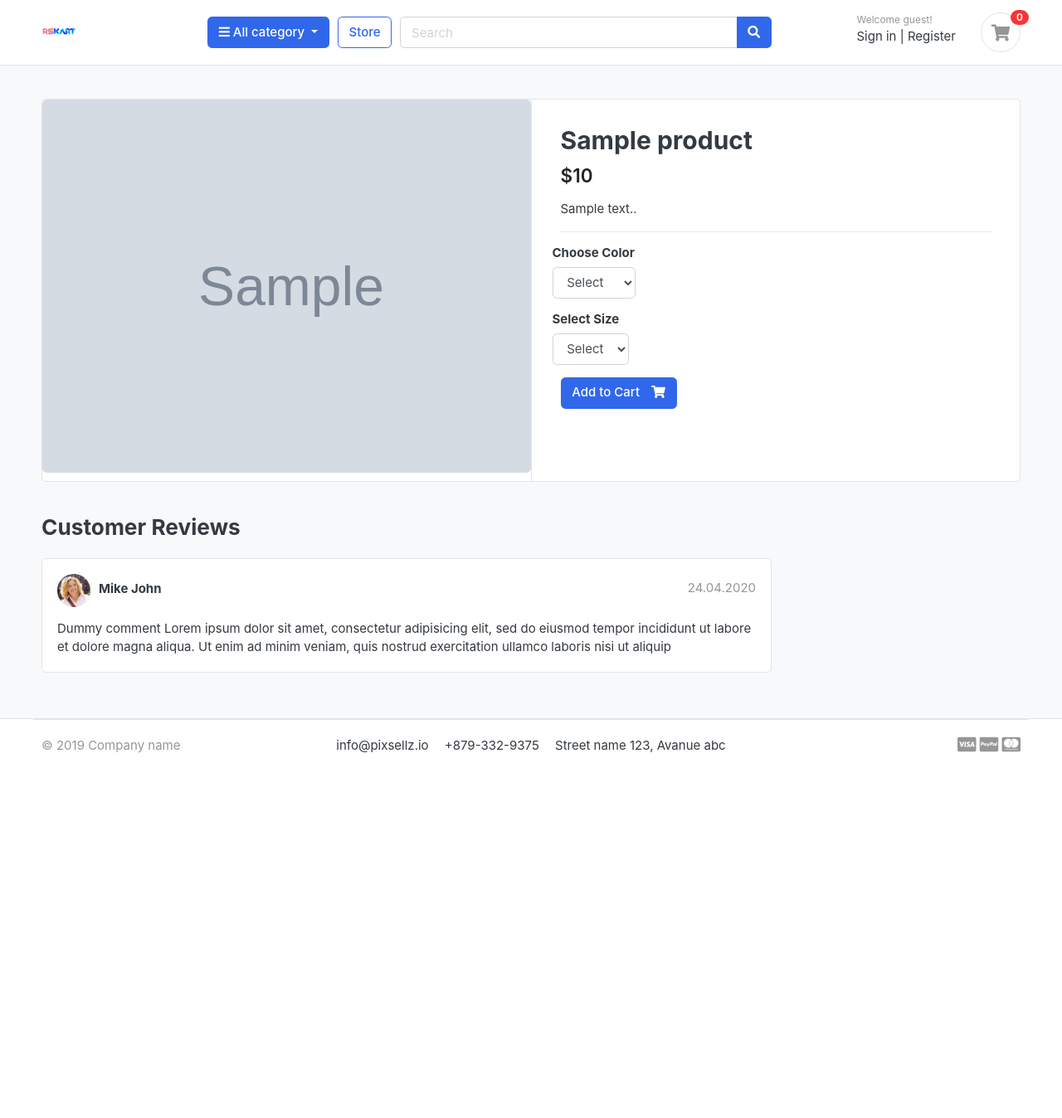
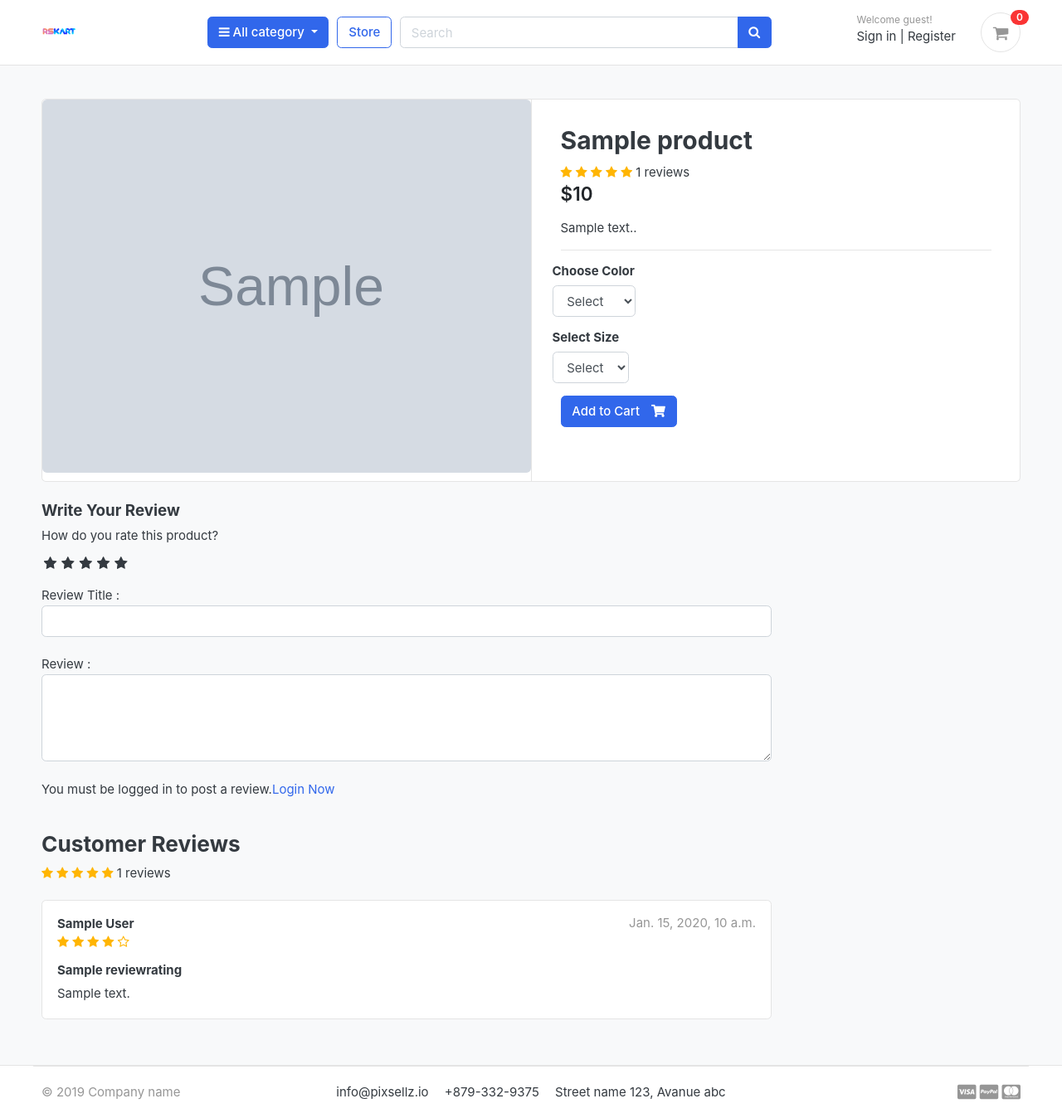
Before and after one commit to rupali399/RSkart-django, a Django app: a page that uses templates/base.html in a window 1280 px wide. Shown: the whole page at 83% size. Before the commit the page ends 908 px from the top, so only its background shows below. Run offline with Django 3.2, Linux system fonts and the light colour scheme; tables that the repository leaves empty hold one stand-in row (values such as "Sample post"); grey boxes marked "Sample" are stand-in pictures; parts of the project's set-up code (start-up, migrations or seed data) failed here and were passed over; some libraries are stand-ins or nearby versions; some web fonts are replaced.

Commit message:
review and rating system

```diff
--- /dev/null
+++ b/RSkart/static/css/custom.css
@@ -0,0 +1,46 @@
+/* Hide Radio Button */
+.rate > input{
+    display: none;
+}
+
+.rate{
+    display: inline-block;
+    border: 0;
+}
+
+.rate > label{
+    float: right;
+}
+
+/* Showing the stars */
+.rate > label:before{
+    display: inline-block;
+    font-size: 1.1rem;
+    font-family: FontAwesome;
+    content: "\f005";
+    margin: 0;
+    padding: 0.3rem .2rem;
+    cursor: pointer;
+}
+
+/* Half star */
+.rate .half:before{
+    content: "\f089";
+    position: absolute;
+    padding-right: 0;
+}
+
+/* Click and hover */
+input:checked ~ label, label:hover ~ label{
+    color: #ffb503;
+}
+
+/* hover highlight */
+input:checked + label:hover, input:checked ~ label:hover,input:checked ~ label:hover ~ label,
+label:hover ~ input:checked ~ label{
+    color: #cc9000;
+}
+
+.rating-star i{
+    color: #ffb503 !important;
+}
--- a/accounts/models.py
+++ b/accounts/models.py
@@ -59,6 +59,9 @@ class Account(AbstractBaseUser):
 
     objects = MyAccountManager()
 
+    def full_name(self):
+        return f'{self.first_name} {self.last_name}'
+
     def __str__(self):
         return self.email
 
--- a/store/admin.py
+++ b/store/admin.py
@@ -1,5 +1,5 @@
 from django.contrib import admin
-from .models import Product, Variation
+from .models import Product, Variation, ReviewRating
 
 # Register your models here.
 
@@ -14,3 +14,4 @@ class VariationAdmin(admin.ModelAdmin):
 
 admin.site.register(Product, ProductAdmin)
 admin.site.register(Variation, VariationAdmin)
+admin.site.register(ReviewRating)
--- a/store/urls.py
+++ b/store/urls.py
@@ -7,4 +7,5 @@ urlpatterns = [
     path('category/<slug:category_slug>/', views.store, name='products_by_category'),
     path('category/<slug:category_slug>/<slug:product_slug>/', views.product_detail, name='product_detail'),
     path('search/', views.search, name='search'),
+    path('submit_review/<int:product_id>/', views.submit_review, name='submit_review'),
 ]
--- a/store/views.py
+++ b/store/views.py
@@ -1,11 +1,14 @@
-from django.shortcuts import render, get_object_or_404
-from .models import Product
+from django.shortcuts import render, get_object_or_404, redirect
+from .models import Product, ReviewRating
 from category.models import Category
 from carts.views import _cart_id
 from carts.models import CartItem
 from django.core.paginator import EmptyPage, PageNotAnInteger, Paginator
 from django.http import HttpResponse
 from django.db.models import Q
+from .forms import ReviewForm
+from django.contrib import messages
+from orders.models import OrderProduct
 
 # Create your views here.
 
@@ -42,9 +45,22 @@ def product_detail(request, category_slug, product_slug):
     except Exception as e:
         raise e
 
+    if request.user.is_authenticated:
+        try:
+            orderproduct = OrderProduct.objects.filter(user=request.user, product_id=single_product.id).exists()
+        except OrderProduct.DoesNotExist:
+            orderproduct = None
+    else:
+        orderproduct = None
+
+    # get the reviews
+    reviews = ReviewRating.objects.filter(product_id=single_product.id, status=True)
+
     context = {
         'single_product' : single_product,
         'in_cart' : in_cart,
+        'orderproduct' : orderproduct,
+        'reviews' : reviews,
     }
     return render(request, 'store/product_detail.html', context)
 
@@ -61,3 +77,26 @@ def search(request):
         'product_count' : product_count,
     }
     return render(request, 'store/store.html', context)
+
+def submit_review(request, product_id):
+    url = request.META.get('HTTP_REFERER')
+    if request.method == 'POST':
+        try:
+           reviews = ReviewRating.objects.get(user__id=request.user.id, product__id=product_id)
+           form = ReviewForm(request.POST, instance=reviews)
+           form.save()
+           messages.success(request, 'Thank you! Your review has been updated.')
+           return redirect(url)
+        except ReviewRating.DoesNotExist:
+            form = ReviewForm(request.POST)
+            if form.is_valid():
+                data = ReviewRating()
+                data.subject = form.cleaned_data['subject']
+                data.rating = form.cleaned_data['rating']
+                data.review = form.cleaned_data['review']
+                data.ip = request.META.get('REMOTE_ADDR')
+                data.product_id = product_id
+                data.user_id = request.user.id
+                data.save()
+                messages.success(request, 'Thank you! Your review has been updated.')
+                return redirect(url)
--- a/templates/base.html
+++ b/templates/base.html
@@ -25,6 +25,9 @@
 <!-- custom style -->
 <link href="{% static 'css/ui.css' %}" rel="stylesheet" type="text/css"/>
 <link href="{% static 'css/responsive.css' %}" rel="stylesheet" media="only screen and (max-width: 1200px)" />
+
+<link href="{% static 'css/custom.css' %}" rel="stylesheet" type="text/css"/>
+<link rel="stylesheet" href="https://cdnjs.cloudflare.com/ajax/libs/font-awesome/4.7.0/css/font-awesome.min.css">
 
 <!-- custom javascript -->
 <script src="{% static 'js/script.js' %}" type="text/javascript"></script>
--- a/templates/store/product_detail.html
+++ b/templates/store/product_detail.html
@@ -25,6 +25,17 @@
                     <article class="content-body">
 
                     <h2 class="title">{{ single_product.product_name }}</h2>
+                    <div class="rating-star">
+                        <span>
+                            <i class="fa fa-star{% if single_product.averageRiview < 0.5 %}-o{% elif single_product.averageRiview >= 0.5 and single_product.averageRiview < 1 %}-half-o{% endif %}" aria-hidden="true"></i>
+                            <i class="fa fa-star{% if single_product.averageRiview < 1.5 %}-o{% elif single_product.averageRiview >= 1.5 and single_product.averageRiview < 2 %}-half-o{% endif %}" aria-hidden="true"></i>
+                            <i class="fa fa-star{% if single_product.averageRiview < 2.5 %}-o{% elif single_product.averageRiview >= 2.5 and single_product.averageRiview < 3 %}-half-o{% endif %}" aria-hidden="true"></i>
+                            <i class="fa fa-star{% if single_product.averageRiview < 3.5 %}-o{% elif single_product.averageRiview >= 3.5 and single_product.averageRiview < 4 %}-half-o{% endif %}" aria-hidden="true"></i>
+                            <i class="fa fa-star{% if single_product.averageRiview < 4.5 %}-o{% elif single_product.averageRiview >= 4.5 and single_product.averageRiview < 5 %}-half-o{% endif %}" aria-hidden="true"></i>
+                            <span>{{ single_product.countReview }} reviews</span>
+                        </span>
+                    </div>
+
 
                     <div class="mb-3">
                         <var class="price h4">${{ single_product.price }}</var>
@@ -74,28 +85,90 @@
 <div class="row">
     <div class="col-md-9">
 
-        <header class="section-heading">
-            <h3>Customer Reviews </h3>
 
-        </header>
 
+        <form action="{% url 'submit_review' single_product.id %}" method="POST">
+            {% csrf_token %}
+            <h5> Write Your Review </h5>
+
+            <div>
+                <!--Rating Satrs-->
+                <label>How do you rate this product?</label>
+                <br>
+                <div class="rate">
+                    <input type="radio" name="rating" id="rating10" value="5" required/><label for="rating10" title="5"></label>
+                    <input type="radio" name="rating" id="rating9" value="4.5" required/><label for="rating9" title="4.5" class="half"></label>
+                    <input type="radio" name="rating" id="rating8" value="4" required/><label for="rating8" title="4"></label>
+                    <input type="radio" name="rating" id="rating7" value="4.5" required/><label for="rating7" title="3.5" class="half"></label>
+                    <input type="radio" name="rating" id="rating6" value="3" required/><label for="rating6" title="3"></label>
+                    <input type="radio" name="rating" id="rating5" value="2.5" required/><label for="rating5" title="2.5" class="half"></label>
+                    <input type="radio" name="rating" id="rating4" value="2" required/><label for="rating4" title="2"></label>
+                    <input type="radio" name="rating" id="rating3" value="1.5" required/><label for="rating3" title="1.5" class="half"></label>
+                    <input type="radio" name="rating" id="rating2" value="1" required/><label for="rating2" title="1"></label>
+                    <input type="radio" name="rating" id="rating1" value="0.5" required/><label for="rating1" title="0.5" class="half"></label>
+                </div>
+<br>
+                Review Title :
+                <input type="text" class="form-control" name="subject">
+                <br>
+                Review :
+                <textarea name="review" rows="4" class="form-control"></textarea>
+                <br>
+                {% if user.is_authenticated %}
+                    {% if orderproduct %}
+                        <input type="submit" value="Submit Review" class="btn btn-primary">
+                    {% else %}
+                        <p>You must purchse this product to post a review.</p>
+                    {% endif %}
+                {% else %}
+                <p>You must be logged in to post a review.<span><a href="{% url 'login' %}">Login Now</a></span></p>
+                {% endif %}
+
+            </div>
+            {% include 'includes/alerts.html' %}
+        </form>
+    <br>
+    <header class="section-heading">
+        <h3>Customer Reviews </h3>
+            <div class="rating-star">
+                <span>
+                    <i class="fa fa-star{% if single_product.averageRiview < 0.5 %}-o{% elif single_product.averageRiview >= 0.5 and single_product.averageRiview < 1 %}-half-o{% endif %}" aria-hidden="true"></i>
+                    <i class="fa fa-star{% if single_product.averageRiview < 1.5 %}-o{% elif single_product.averageRiview >= 1.5 and single_product.averageRiview < 2 %}-half-o{% endif %}" aria-hidden="true"></i>
+                    <i class="fa fa-star{% if single_product.averageRiview < 2.5 %}-o{% elif single_product.averageRiview >= 2.5 and single_product.averageRiview < 3 %}-half-o{% endif %}" aria-hidden="true"></i>
+                    <i class="fa fa-star{% if single_product.averageRiview < 3.5 %}-o{% elif single_product.averageRiview >= 3.5 and single_product.averageRiview < 4 %}-half-o{% endif %}" aria-hidden="true"></i>
+                    <i class="fa fa-star{% if single_product.averageRiview < 4.5 %}-o{% elif single_product.averageRiview >= 4.5 and single_product.averageRiview < 5 %}-half-o{% endif %}" aria-hidden="true"></i>
+                    <span>{{ single_product.countReview }} reviews</span>
+                </span>
+            </div>
+
+    </header>
+
+    {% for review in reviews %}
         <article class="box mb-3">
             <div class="icontext w-100">
-                <img src="{% static './images/avatars/avatar1.jpg' %}" class="img-xs icon rounded-circle">
+
                 <div class="text">
-                    <span class="date text-muted float-md-right">24.04.2020 </span>
-                    <h6 class="mb-1">Mike John </h6>
-
+                    <span class="date text-muted float-md-right">{{ review.updated_at }}</span>
+                    <h6 class="mb-1">{{ review.user.full_name }}</h6>
+                    <div class="rating-star">
+                        <span>
+                            <i class="fa fa-star{% if review.rating == 0.5 %}-half-o{% elif review.rating < 1 %}-o{% endif %}" aria-hidden="true"></i>
+                            <i class="fa fa-star{% if review.rating == 1.5 %}-half-o{% elif review.rating < 2 %}-o{% endif %}" aria-hidden="true"></i>
+                            <i class="fa fa-star{% if review.rating == 2.5 %}-half-o{% elif review.rating < 3 %}-o{% endif %}" aria-hidden="true"></i>
+                            <i class="fa fa-star{% if review.rating == 3.5 %}-half-o{% elif review.rating < 4 %}-o{% endif %}" aria-hidden="true"></i>
+                            <i class="fa fa-star{% if review.rating == 4.5 %}-half-o{% elif review.rating < 5 %}-o{% endif %}" aria-hidden="true"></i>
+                        </span>
+                    </div>
                 </div>
             </div> <!-- icontext.// -->
             <div class="mt-3">
+                <h6>{{ review.subject }}</h6>
                 <p>
-                    Dummy comment Lorem ipsum dolor sit amet, consectetur adipisicing elit, sed do eiusmod
-                    tempor incididunt ut labore et dolore magna aliqua. Ut enim ad minim veniam,
-                    quis nostrud exercitation ullamco laboris nisi ut aliquip
+                    {{ review.review }}
                 </p>
             </div>
         </article>
+    {% endfor %}
 
     </div> <!-- col.// -->
 </div> <!-- row.// -->
```
Also changed, not shown: store/forms.py (added, +7 -0 lines), store/models.py (+31 -0 lines), store/migrations/0004_reviewrating.py (added), store/migrations/0005_delete_reviewrating.py (added), store/migrations/0006_reviewrating.py (added).
